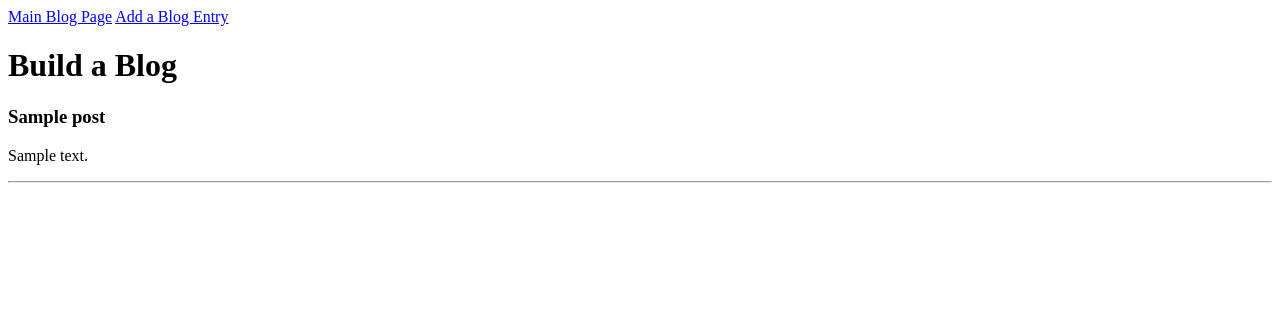
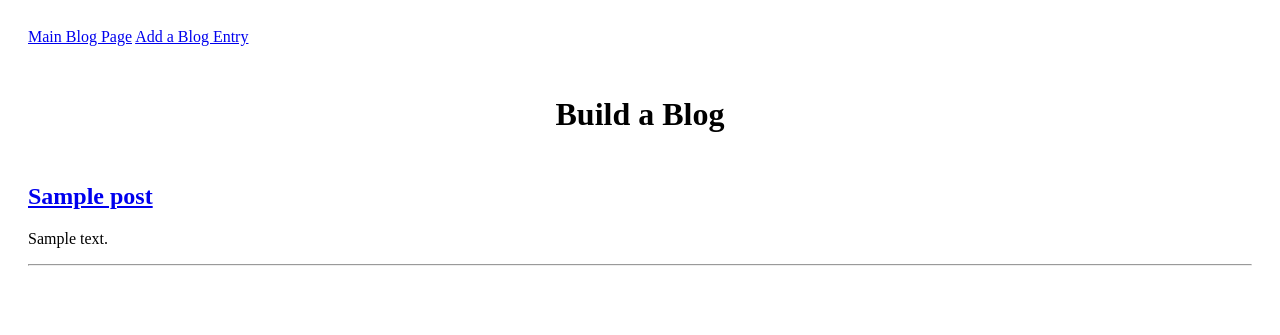
Before and after one commit to cecoppinger/blogz, a Flask app: template templates/blog.html in a window 1280 px wide. Shown: the top 335 px of the page. Run offline with Flask 2, Linux system fonts and the light colour scheme; the template is opened without the code that fills it: most values are stand-ins (such as "Sample title", 1, 10 or a date in 2020); data that the repository does not hold is empty.

Commit message:
finishing up

```diff
--- a/main.py
+++ b/main.py
@@ -1,7 +1,7 @@
 from flask import Flask, request, redirect, render_template, session, flash
 from flask_sqlalchemy import SQLAlchemy
 
-app = Flask(__name__, static_folder='css')
+app = Flask(__name__)
 app.config['DEBUG'] = True
 app.config['SQLALCHEMY_DATABASE_URI'] = 'mysql+pymysql://build-a-blog:num1811418@localhost:8889/build-a-blog'
 app.config['SQLALCHEMY_ECHO'] = True
@@ -26,6 +26,12 @@ def index():
 @app.route('/blog')
 def blog():
   blog = get_blog()
+  id = request.args.get('id')
+
+  if id:
+    post = Blog.query.get(id)
+    return render_template('post.html', post=post)
+
   return render_template('blog.html', blog=blog)
 
 @app.route('/newpost', methods=['POST', 'GET'])
@@ -44,7 +50,7 @@ def newpost():
     db.session.add(new_post)
     db.session.commit()
 
-    return redirect('/blog')
+    return render_template('post.html', post=new_post)
 
   return render_template('newpost.html')
 
--- a/templates/base.html
+++ b/templates/base.html
@@ -2,7 +2,28 @@
 <html>
 <head>
   <title>Build-a-blog</title>
-  <link rel='stylesheet' type='text/css' href="../static/style.css" />
+  <style>
+    body {
+      padding: 20px;
+    }
+
+    h1 {
+      margin: 50px;
+      text-align: center;
+    }
+
+    .error {
+      color: red;
+    }
+
+    label {
+      display: block;
+    }
+
+    .container {
+      margin: 50px 0;
+    }
+  </style>
 </head>
 <body>
   <div class="nav">
--- a/templates/blog.html
+++ b/templates/blog.html
@@ -6,7 +6,7 @@
 
 {% for post in blog %}
 <div class="container">
-<h3 class="post-title">{{post.title}}</h3>
+<h2 class="post-title"><a href="/blog?id={{post.id}}">{{post.title}}</a></h2>
 <p class="post-body">{{post.body}}</p>
 <hr>
 </div>
--- /dev/null
+++ b/templates/post.html
@@ -0,0 +1,6 @@
+{% extends "base.html" %}
+
+{% block content %}
+<h1>{{post.title}}</h1>
+<p>{{post.body}}</p>
+{% endblock %}
```
Also changed, not shown: static/css/style.css (added, +20 -0 lines), templates/newpost.html (+5 -5 lines), css/style.css (deleted).
